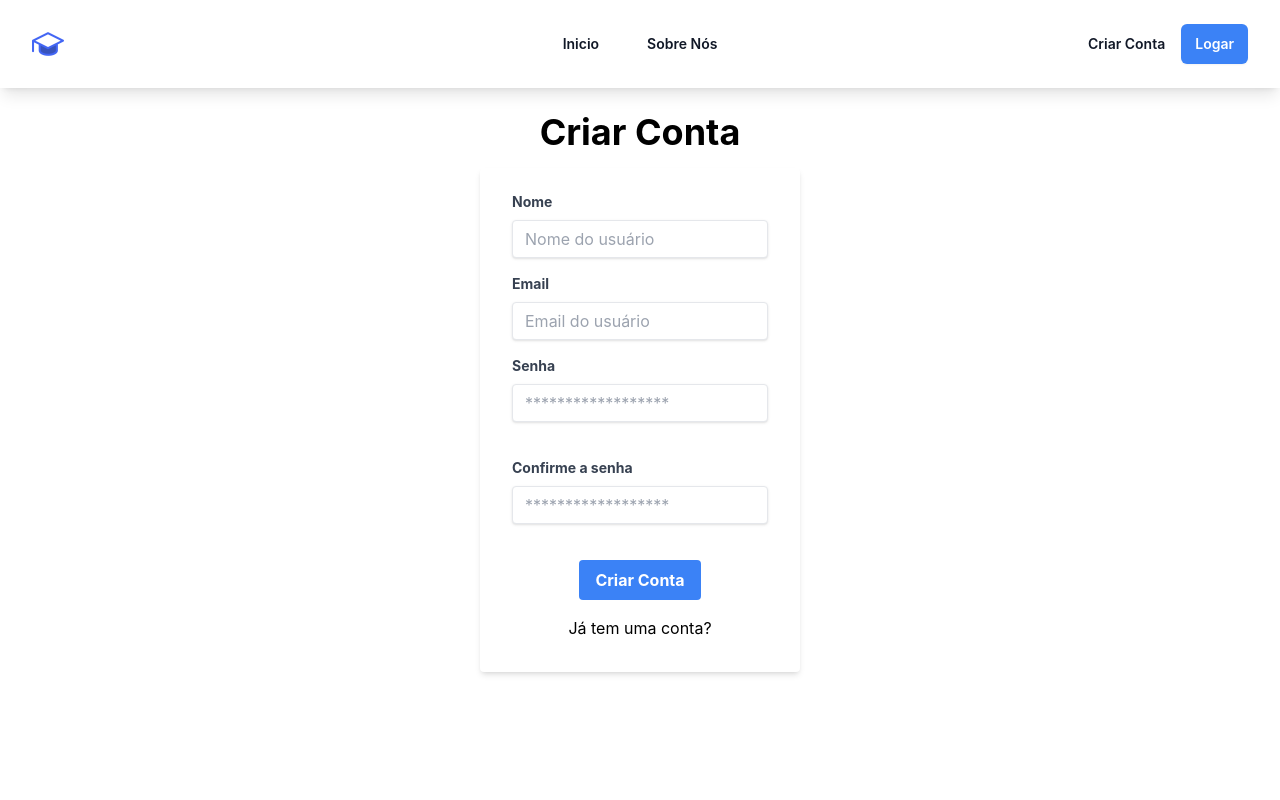
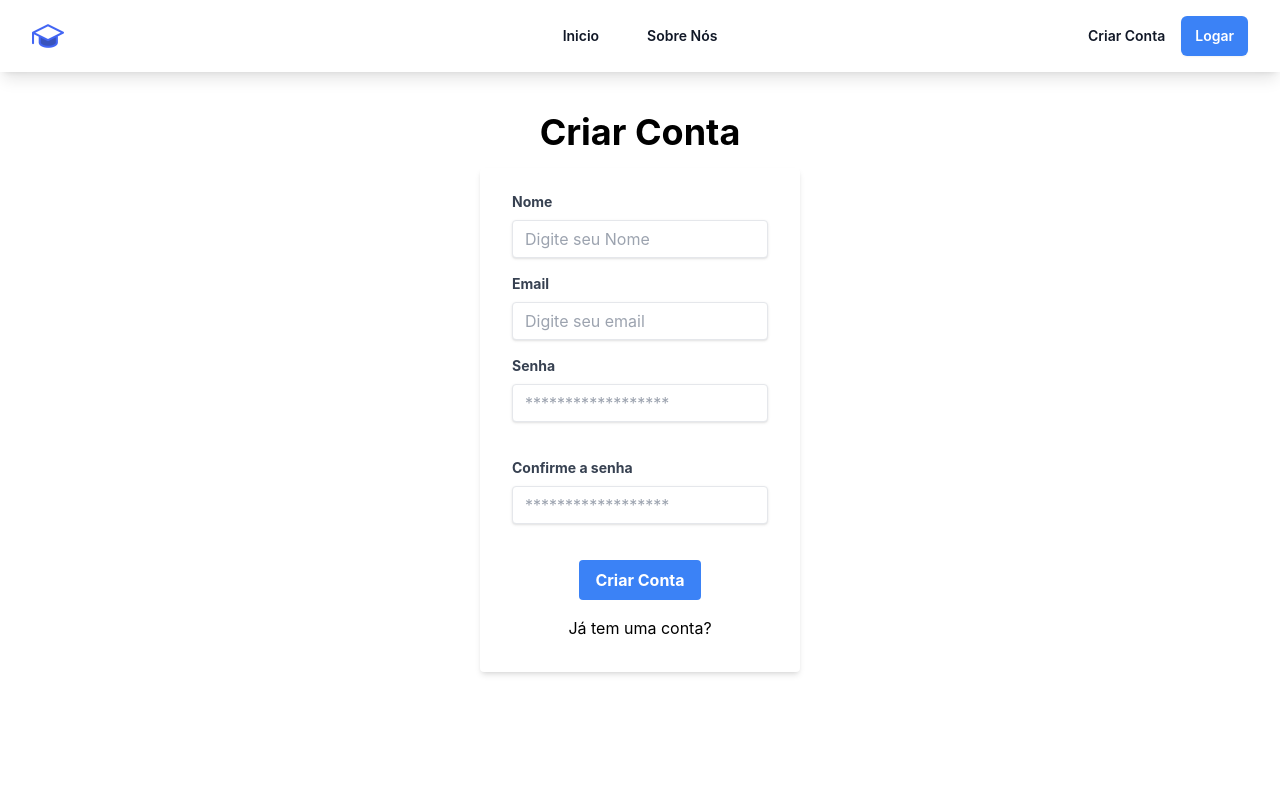
Before and after one commit to lucasns06/EstudosAPI-FrontV2, a React (Create React App) app: page /Registrar in a window 1280 px wide. Shown: the top 800 px of the page. Built offline with nearby package versions, Linux system fonts and the light colour scheme.

Commit message:
💄 form design

```diff
--- a/src/pages/footer/footer.js
+++ b/src/pages/footer/footer.js
@@ -69,7 +69,7 @@ function Footer() {
                             </svg>
                             <span class="sr-only">Twitter page</span>
                         </a>
-                        <a href="#" class="text-gray-500 hover:text-gray-900 -white ms-5">
+                        <a href="https://github.com/lucasns06" class="text-gray-500 hover:text-gray-900 -white ms-5">
                             <svg class="w-4 h-4" aria-hidden="true" xmlns="http://www.w3.org/2000/svg" fill="currentColor" viewBox="0 0 20 20">
                                 <path fill-rule="evenodd" d="M10 .333A9.911 9.911 0 0 0 6.866 19.65c.5.092.678-.215.678-.477 0-.237-.01-1.017-.014-1.845-2.757.6-3.338-1.169-3.338-1.169a2.627 2.627 0 0 0-1.1-1.451c-.9-.615.07-.6.07-.6a2.084 2.084 0 0 1 1.518 1.021 2.11 2.11 0 0 0 2.884.823c.044-.503.268-.973.63-1.325-2.2-.25-4.516-1.1-4.516-4.9A3.832 3.832 0 0 1 4.7 7.068a3.56 3.56 0 0 1 .095-2.623s.832-.266 2.726 1.016a9.409 9.409 0 0 1 4.962 0c1.89-1.282 2.717-1.016 2.717-1.016.366.83.402 1.768.1 2.623a3.827 3.827 0 0 1 1.02 2.659c0 3.807-2.319 4.644-4.525 4.889a2.366 2.366 0 0 1 .673 1.834c0 1.326-.012 2.394-.012 2.72 0 .263.18.572.681.475A9.911 9.911 0 0 0 10 .333Z" clip-rule="evenodd" />
                             </svg>
--- a/src/pages/header/header.js
+++ b/src/pages/header/header.js
@@ -9,7 +9,7 @@ const Header = () => {
 
     return (
         <header className="absolute inset-x-0 top-0 z-50 shadow-lg bg-white">
-            <nav aria-label="Global" className="flex items-center justify-between p-6 lg:px-8">
+            <nav aria-label="Global" className="flex items-center justify-between p-4 lg:px-8">
                 <div className="flex lg:flex-1">
                     <a href="#" className="-m-1.5 p-1.5">
                         <span className="sr-only">Your Company</span>
--- a/src/pages/hero/hero.js
+++ b/src/pages/hero/hero.js
@@ -75,7 +75,7 @@ function Hero() {
                     />
                 </div>
             </div>
-            <div className="bg-white py-24 sm:py-32">
+            <div className="bg-white h-screen flex items-center">
                 <div className="mx-auto max-w-7xl px-6 lg:px-8">
                     <div className="mx-auto max-w-2xl lg:text-center">
                         <h2 className="text-base/7 font-semibold text-indigo-600">Gerencie seus estudos</h2>
--- a/src/pages/user/login.js
+++ b/src/pages/user/login.js
@@ -8,13 +8,13 @@ function Login() {
                         <label className="block text-gray-700 text-sm font-bold mb-2" for="username">
                             Nome
                         </label>
-                        <input className="shadow appearance-none border rounded w-full py-2 px-3 text-gray-700 leading-tight focus:outline-none focus:shadow-outline" id="username" type="text" placeholder="Nome do usuário" />
+                        <input className="shadow appearance-none border rounded w-full py-2 px-3 text-gray-700 mb-3 leading-tight focus:outline-blue-500" id="username" type="text" placeholder="Nome do usuário" />
                     </div>
                     <div className="mb-6">
                         <label className="block text-gray-700 text-sm font-bold mb-2" for="password">
                             Senha
                         </label>
-                        <input className="shadow appearance-none border rounded w-full py-2 px-3 text-gray-700 mb-3 leading-tight focus:outline-none focus:shadow-outline" id="password" type="password" placeholder="******************" />
+                        <input className="shadow appearance-none border rounded w-full py-2 px-3 text-gray-700 mb-3 leading-tight focus:outline-blue-500 focus:shadow-outline" id="password" type="password" placeholder="******************" />
                     </div>
                     <div className="flex items-center justify-between">
                         <button className="bg-blue-500 hover:bg-blue-700 text-white font-bold py-2 px-4 rounded focus:outline-none focus:shadow-outline" type="button">
--- a/src/pages/user/registro.js
+++ b/src/pages/user/registro.js
@@ -1,3 +1,5 @@
+import { Link } from "react-router-dom";
+
 function Registro() {
     return (
         <div className="flex flex-col h-screen w-full justify-center items-center">
@@ -8,33 +10,33 @@ function Registro() {
                         <label className="block text-gray-700 text-sm font-bold mb-2" for="username">
                             Nome
                         </label>
-                        <input className="shadow appearance-none border rounded w-full py-2 px-3 text-gray-700 leading-tight focus:outline-none focus:shadow-outline" id="username" type="text" placeholder="Nome do usuário" />
+                        <input className="shadow appearance-none border rounded w-full py-2 px-3 text-gray-700 leading-tight focus:outline-blue-500 focus:shadow-outline" id="username" type="text" placeholder="Digite seu Nome" />
                     </div>
                     <div className="mb-4">
                         <label className="block text-gray-700 text-sm font-bold mb-2" for="username">
                             Email
                         </label>
-                        <input className="shadow appearance-none border rounded w-full py-2 px-3 text-gray-700 leading-tight focus:outline-none focus:shadow-outline" id="username" type="text" placeholder="Email do usuário" />
+                        <input className="shadow appearance-none border rounded w-full py-2 px-3 text-gray-700 leading-tight focus:outline-blue-500 focus:shadow-outline" id="username" type="text" placeholder="Digite seu email" />
                     </div>
                     <div className="mb-6">
                         <label className="block text-gray-700 text-sm font-bold mb-2" for="password">
                             Senha
                         </label>
-                        <input className="shadow appearance-none border rounded w-full py-2 px-3 text-gray-700 mb-3 leading-tight focus:outline-none focus:shadow-outline" id="password" type="password" placeholder="******************" />
+                        <input className="shadow appearance-none border rounded w-full py-2 px-3 text-gray-700 mb-3 leading-tight focus:outline-blue-500 focus:shadow-outline" id="password" type="password" placeholder="******************" />
                     </div>
                     <div className="mb-6">
                         <label className="block text-gray-700 text-sm font-bold mb-2" for="password">
                             Confirme a senha
                         </label>
-                        <input className="shadow appearance-none border rounded w-full py-2 px-3 text-gray-700 mb-3 leading-tight focus:outline-none focus:shadow-outline" id="password" type="password" placeholder="******************" />
+                        <input className="shadow appearance-none border rounded w-full py-2 px-3 text-gray-700 mb-3 leading-tight focus:outline-blue-500 focus:shadow-outline" id="password" type="password" placeholder="******************" />
                     </div>
                     <div className="flex flex-col items-center justify-center gap-4">
-                        <button className="bg-blue-500 hover:bg-blue-700 text-white font-bold py-2 px-4 rounded focus:outline-none focus:shadow-outline" type="button">
+                        <button className="bg-blue-500 hover:bg-blue-700 text-white font-bold py-2 px-4 rounded focus:outline-blue-500 focus:shadow-outline" type="button">
                             Criar Conta
                         </button>
-                        <a classNameName="inline-block align-baseline font-bold text-sm text-blue-500 hover:text-blue-800" href="#">
+                        <Link to="/Login" classNameName="inline-block align-baseline font-bold text-sm text-blue-500 hover:text-blue-800" >
                             Já tem uma conta?
-                        </a>
+                        </Link>
                     </div>
                 </form>
             </div>
```
